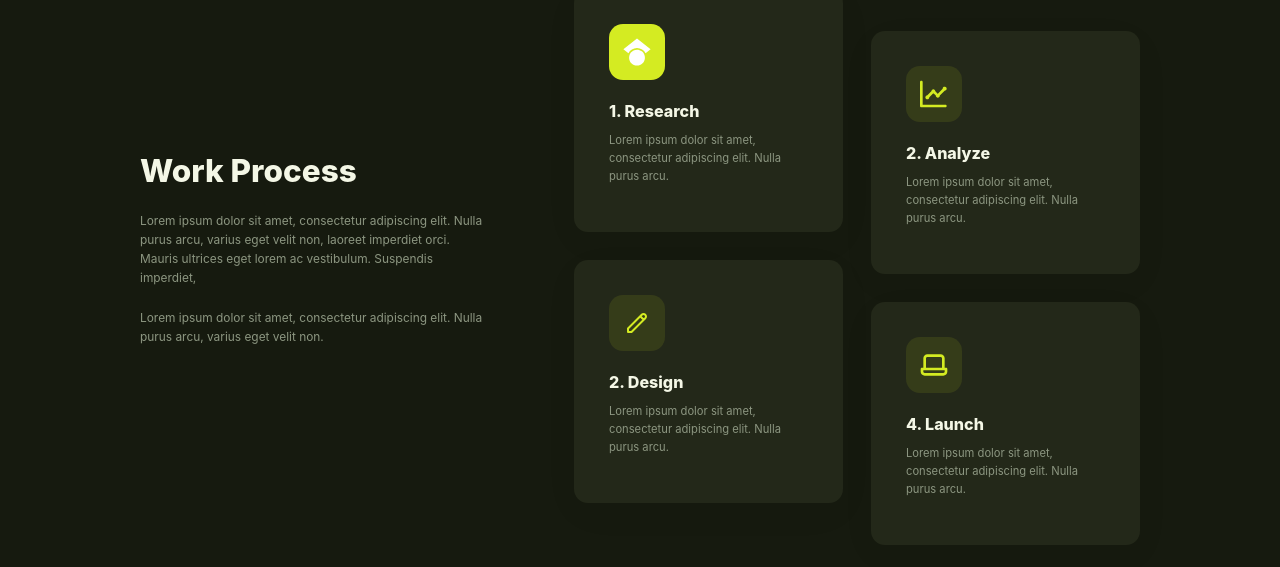
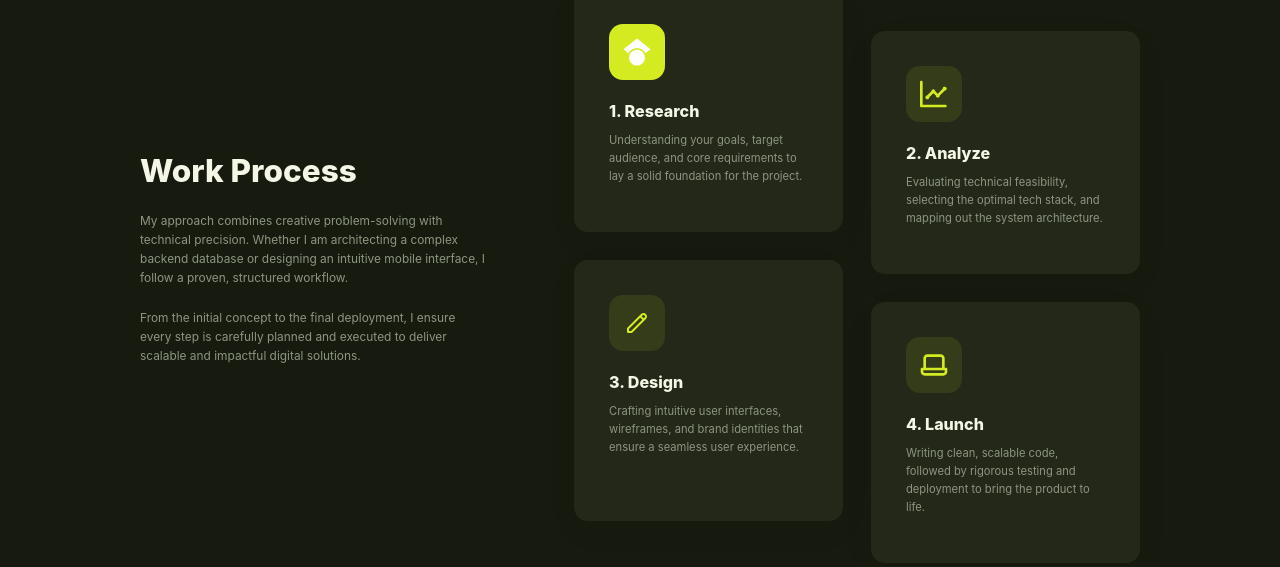
Before and after one commit to princengiru/my-portifolio, a React (Vite) app: page / in a window 1280 px wide. Shown: the part 1141-1708 px from the top of the page. Built offline with nearby package versions, Linux system fonts and the light colour scheme.

Commit message:
new changes

```diff
--- a/src/components/WorkProcess.jsx
+++ b/src/components/WorkProcess.jsx
@@ -5,7 +5,7 @@ export default function WorkProcess() {
     {
       id: 1,
       title: "1. Research",
-      description: "Lorem ipsum dolor sit amet, consectetur adipiscing elit. Nulla purus arcu.",
+      description: "Understanding your goals, target audience, and core requirements to lay a solid foundation for the project.",
       icon: (
         <img src={new URL('../assets/icons/research1.svg', import.meta.url).href} alt="" />
       )
@@ -13,15 +13,15 @@ export default function WorkProcess() {
     {
       id: 2,
       title: "2. Analyze",
-      description: "Lorem ipsum dolor sit amet, consectetur adipiscing elit. Nulla purus arcu.",
+      description: "Evaluating technical feasibility, selecting the optimal tech stack, and mapping out the system architecture.",
       icon: (
        <img src={new URL('../assets/icons/analyse.svg', import.meta.url).href} alt="" />
       )
     },
     {
       id: 3,
-      title: "2. Design", /* Matching the design image text which has "2. Design" below "1. Research" */
-      description: "Lorem ipsum dolor sit amet, consectetur adipiscing elit. Nulla purus arcu.",
+      title: "3. Design",
+      description: "Crafting intuitive user interfaces, wireframes, and brand identities that ensure a seamless user experience.",
       icon: (
         <svg className="process-icon" fill="none" stroke="currentColor" viewBox="0 0 24 24">
           <path strokeLinecap="round" strokeLinejoin="round" strokeWidth={2} d="M15.232 5.232l3.536 3.536m-2.036-5.036a2.5 2.5 0 113.536 3.536L6.5 21.036H3v-3.572L16.732 3.732z" />
@@ -31,7 +31,7 @@ export default function WorkProcess() {
     {
       id: 4,
       title: "4. Launch",
-      description: "Lorem ipsum dolor sit amet, consectetur adipiscing elit. Nulla purus arcu.",
+      description: "Writing clean, scalable code, followed by rigorous testing and deployment to bring the product to life.",
       icon: (
         <img src={new URL('../assets/icons/launch.svg', import.meta.url).href} alt="" />
       )
@@ -56,10 +56,10 @@ export default function WorkProcess() {
         <h2 className="process-title">Work Process</h2>
         <div className="process-description">
           <p>
-            Lorem ipsum dolor sit amet, consectetur adipiscing elit. Nulla purus arcu, varius eget velit non, laoreet imperdiet orci. Mauris ultrices eget lorem ac vestibulum. Suspendis imperdiet,
+            My approach combines creative problem-solving with technical precision. Whether I am architecting a complex backend database or designing an intuitive mobile interface, I follow a proven, structured workflow.
           </p>
           <p>
-            Lorem ipsum dolor sit amet, consectetur adipiscing elit. Nulla purus arcu, varius eget velit non.
+            From the initial concept to the final deployment, I ensure every step is carefully planned and executed to deliver scalable and impactful digital solutions.
           </p>
         </div>
       </div>
```
